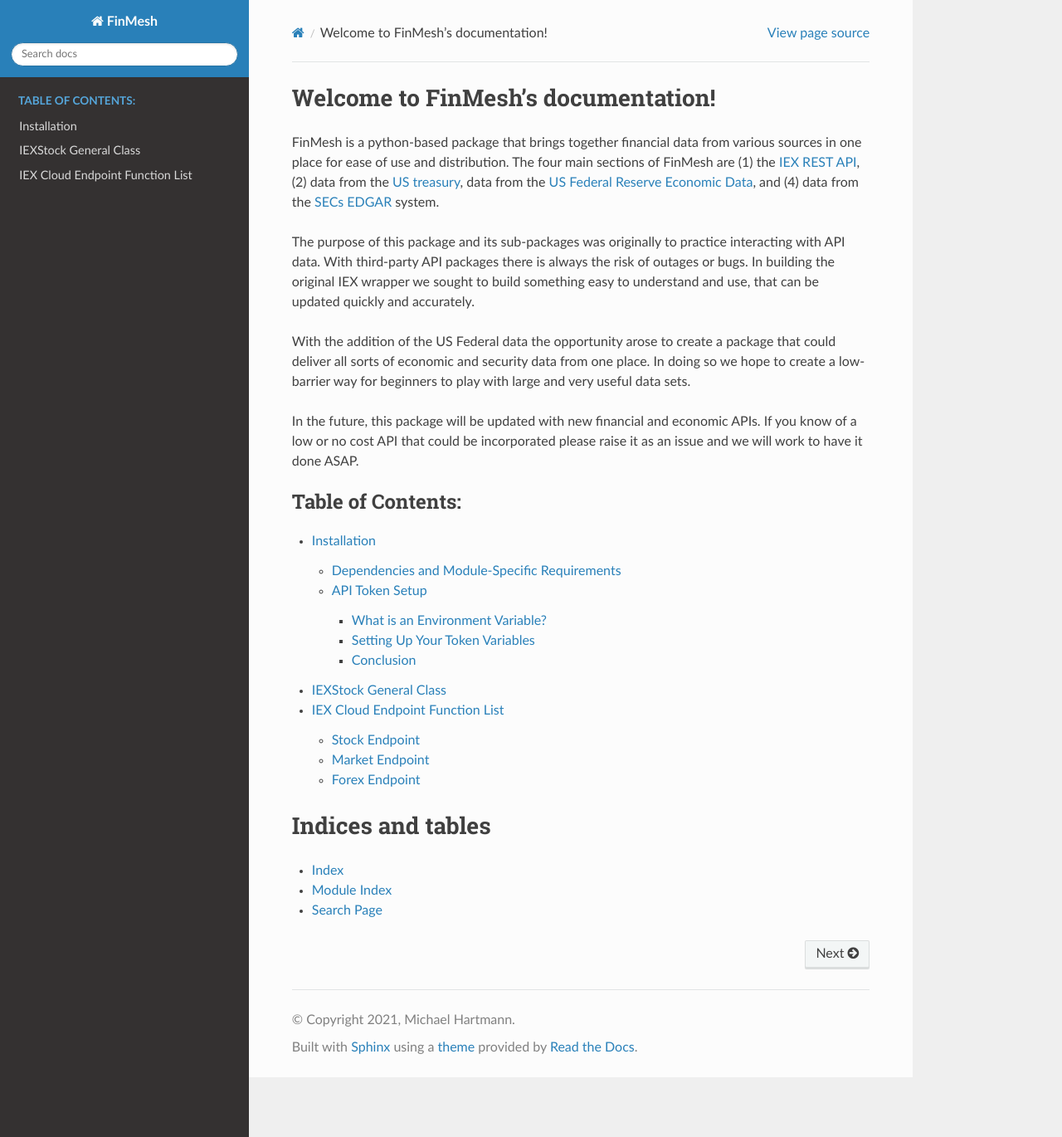
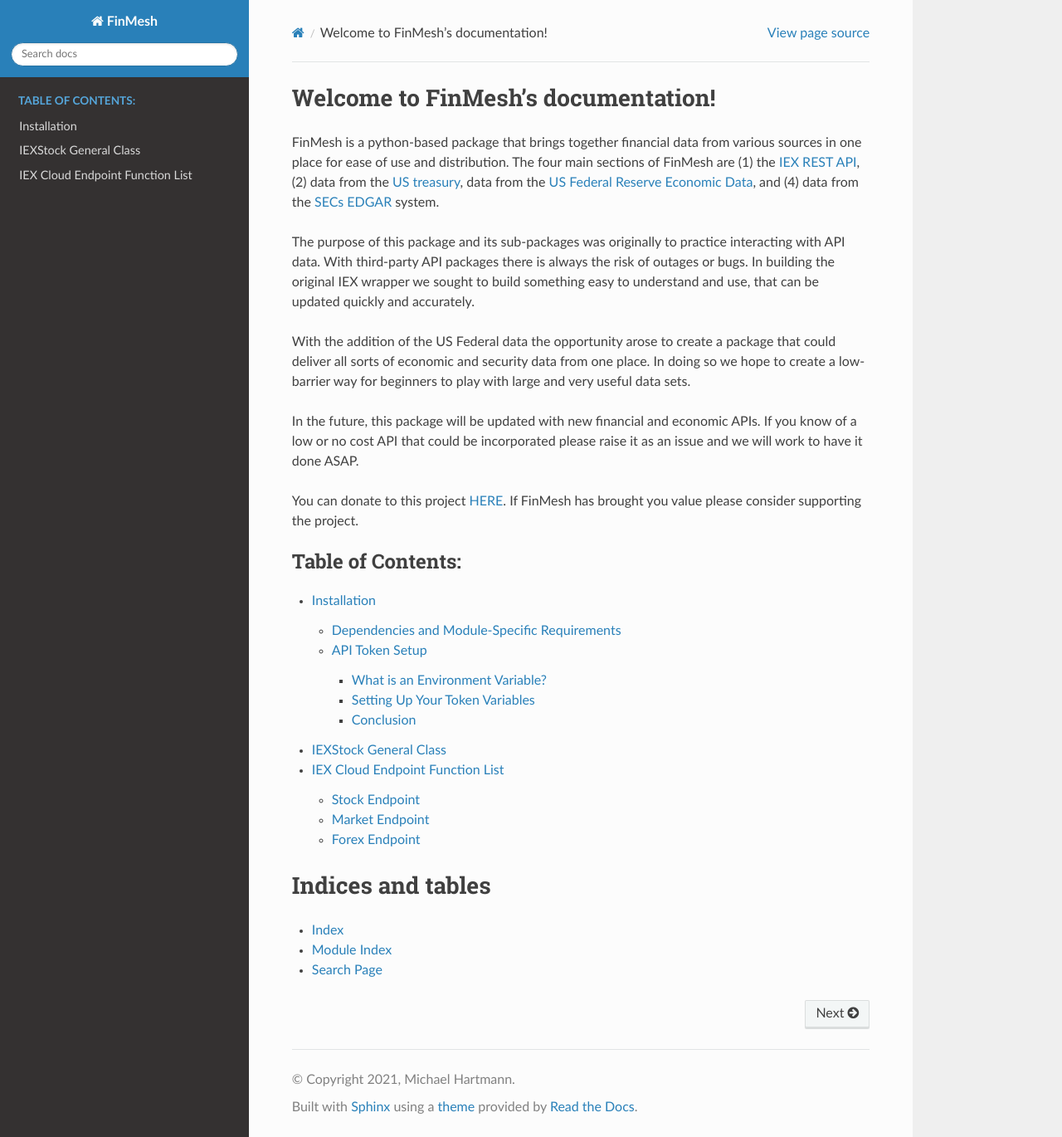
Before and after one commit to MichaelPHartmann/FinMesh, a Sphinx documentation site: the page built from docs/source/index.rst, in a window 1280 px wide and 1370 px high. Shown: the whole window at 83% size. Built offline with Sphinx 7.4.7 and the Read the Docs theme 2.0.0, drawn with Linux system fonts in a browser that asks for light colours.

Commit message:
RTD Update with donation link

```diff
--- a/docs/source/index.rst
+++ b/docs/source/index.rst
@@ -23,6 +23,9 @@
 In the future, this package will be updated with new financial and economic APIs.
 If you know of a low or no cost API that could be incorporated please raise it as an issue and we will work to have it done ASAP.
 
+You can donate to this project `HERE <https://www.paypal.com/donate?business=5G2WHG76TDH62&no_recurring=1&currency_code=CAD>`_.
+If FinMesh has brought you value please consider supporting the project.
+
 .. toctree::
    :maxdepth: 3
    :caption: Table of Contents:
```
Also changed, not shown: 5 other files.
